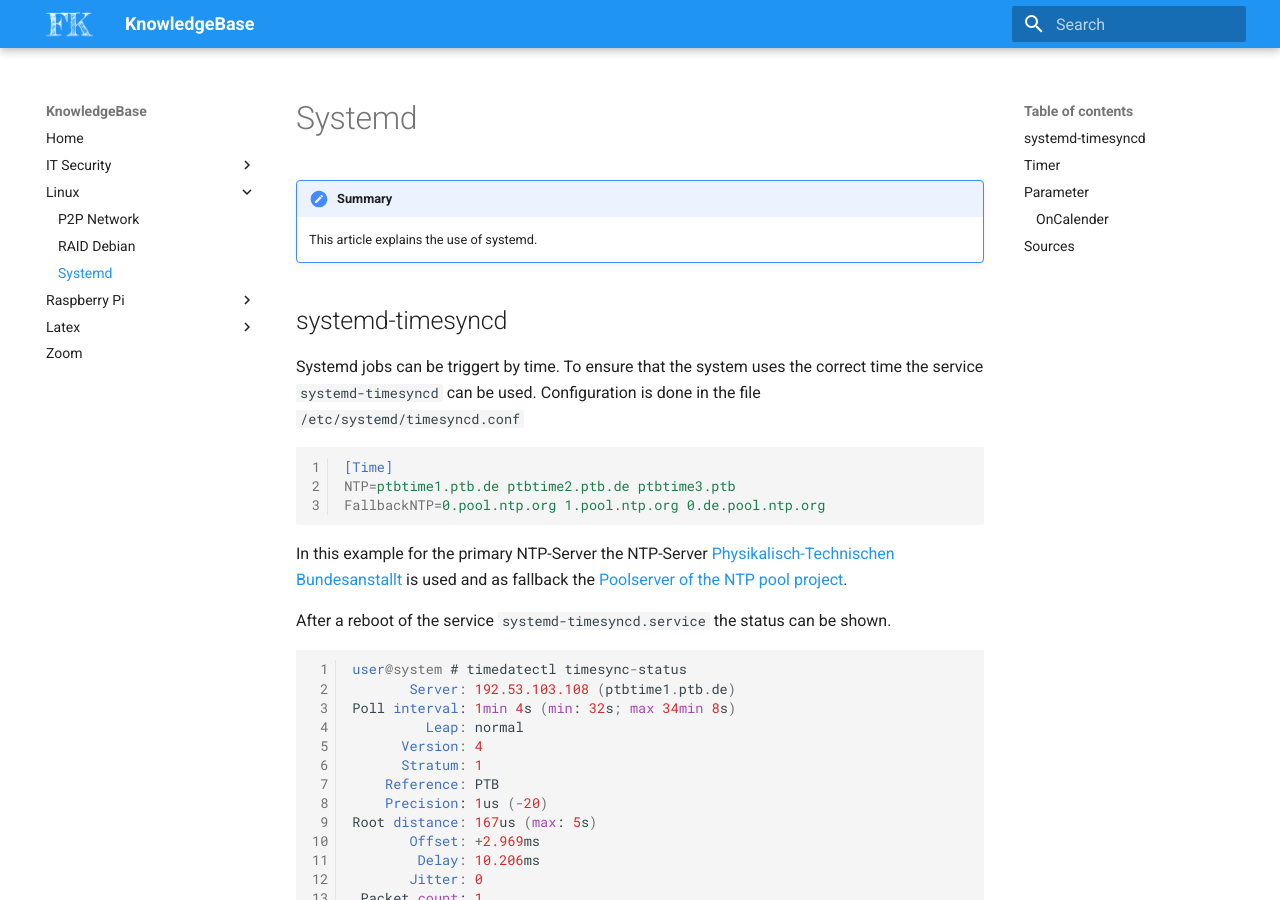
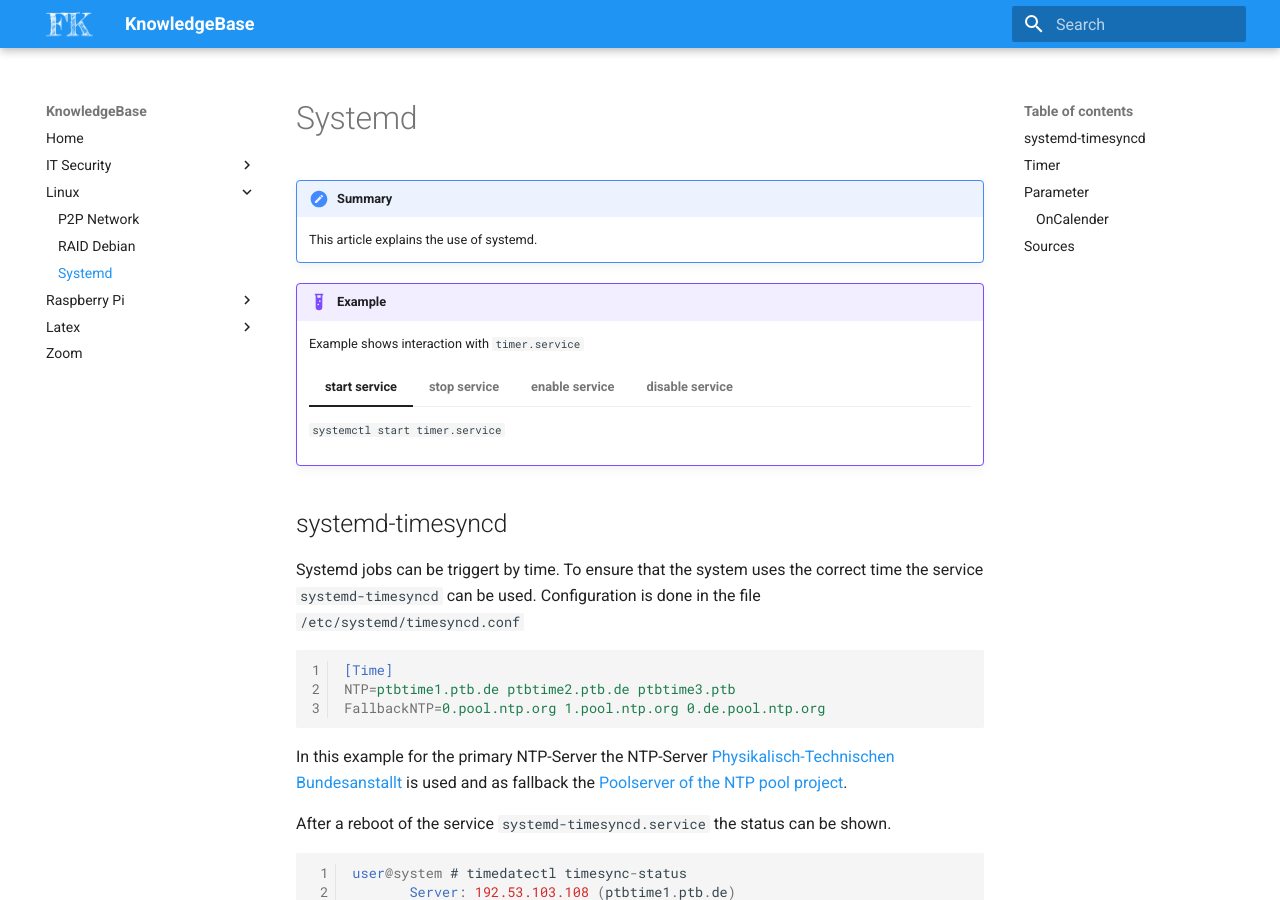
Before and after one commit to FeKoerner/fekoerner.github.io, an MkDocs documentation site: the page built from docs/systemd.md, in a window 1280 px wide and 900 px high. Built offline with MkDocs 1.6.1 and Material for MkDocs 9.7.7, drawn with Linux system fonts in a browser that asks for light colours.

Commit message:
enabling pymdownx.tabbed, adding examples for systemctl usage to systemd entry

```diff
--- a/docs/systemd.md
+++ b/docs/systemd.md
@@ -2,6 +2,24 @@
 
 !!! Summary
     This article explains the use of systemd.
+
+!!! example
+
+    Example shows interaction with `timer.service`
+
+    === "start service"
+        `systemctl start timer.service`
+
+    === "stop service"
+        `systemctl stop timer.service`
+
+    === "enable service"
+        `systemctl enable timer.service`
+        Service will now autostart on boot.
+
+    === "disable service"
+        `systemctl disable timer.service`
+
 
 ## systemd-timesyncd
 Systemd jobs can be triggert by time. To ensure that the system uses the correct time the service `systemd-timesyncd` can be used.
--- a/mkdocs.yml
+++ b/mkdocs.yml
@@ -43,3 +43,4 @@ markdown_extensions:
     - pymdownx.tasklist:
         custom_checkbox: true
         clickable_checkbox: false
+    - pymdownx.tabbed
```
